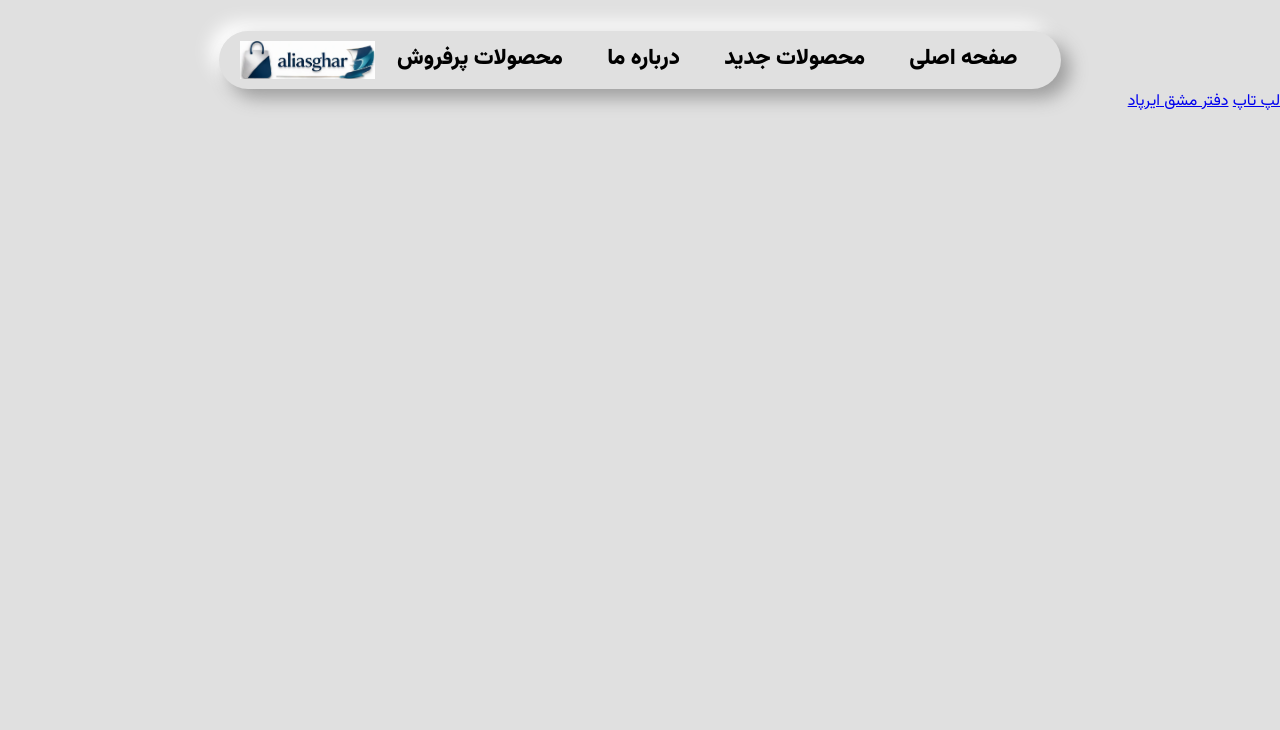
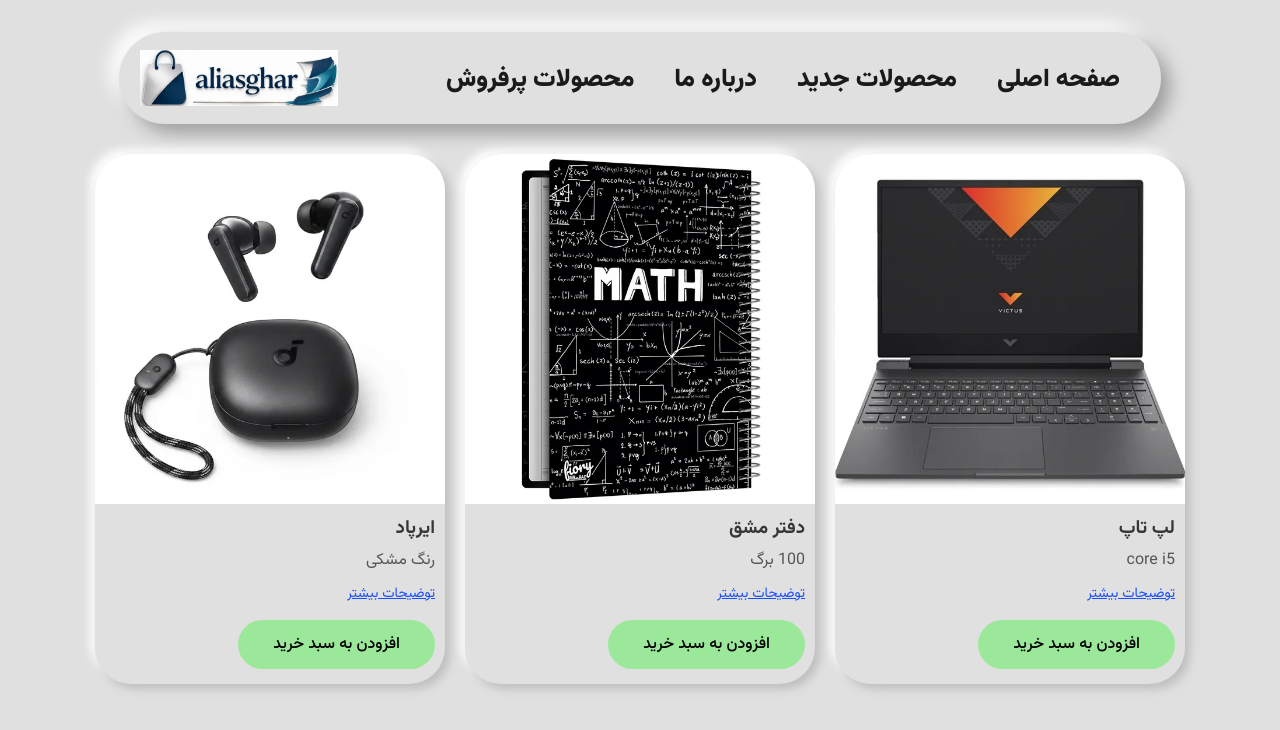
Before and after one commit to somayeabiri647-hue/online-shop, a Flask app: page / in a window 1280 px wide. Shown: the top 730 px of the page. Run offline with Flask 3, Linux system fonts and the light colour scheme; data comes from the database, SQL or seed files in the repository; both versions use the stored data as it was after the commit; some libraries are stand-ins or nearby versions.

Commit message:
update project

```diff
--- a/static/cover/css/index.css
+++ b/static/cover/css/index.css
@@ -76,7 +76,7 @@ body {
     margin: 0;
     font-size: 16px;
     background-color: #E0E0E0;
-    color: #212121;
+    color: #363636;
     font-family: Vazirmatn;
 }
 
@@ -91,17 +91,19 @@ header  img  {
 }
 header > section {
     width: 100%;
-    max-width: 800px;
-    height: 38px;
+    max-width: 1000px;
+    height: 56px;
     margin: auto;
-    margin-top: 30.5px;
-    padding: 10px 21px;
+    margin-top: 32px;
+    padding: 18px 21px;
+
+
 border-radius: 72px;
 background: #E0E0E0;
 box-shadow: 9px 9px 18px #9d9d9d,
             -9px -9px 18px #ffffff;
 }
-header > div {
+header  div {
     display: flex;
     justify-content: center;
     align-items: center;
@@ -109,8 +111,8 @@ header > div {
 }
 
 header a {
-    font-size: 22px;
-    color: black;
+    font-size: 25px;
+    color: #1a1a1a;
     text-decoration: none;
     font-weight: 900;
     margin: 0 10px 0;
@@ -120,3 +122,85 @@ header a {
 header a:hover {
     text-decoration: underline;
 }
+
+.products {
+    display: flex;
+    justify-content: center;
+    align-items: center;
+    margin-top: 20px;
+}
+
+
+.product-box {
+    max-width: 350px;
+    margin: 10px;
+    border-radius: 36px;
+    background: #e0e0e0;
+    box-shadow: 5px 5px 10px #bebebe,
+                -5px -5px 10px #ffffff;
+    padding-bottom: 15px;
+    text-align: right;          /* چون RTL هست، right یعنی سر خط */
+    direction: rtl;
+}
+
+.product-box > img {
+    width: 100%;
+    border-top-right-radius: inherit;
+    border-top-left-radius: inherit;
+    display: block;
+}
+
+.product-box > h3 {
+    margin: 10px 10px 5px;
+    text-align: right;
+}
+
+.product-box > p {
+    font-size: 16px;
+    margin: 0 10px 10px;
+    color: #555;
+    text-align: right;
+}
+
+/* لینک «توضیحات بیشتر» - بدون باکس، سر خط */
+.product-box > a.blue {
+    display: block;
+    color: #1a4fff;
+    text-decoration: underline;
+    font-size: 14px;
+    background: none;
+    border: none;
+    margin: 10px 10px 0;   /* ← margin-top اضافه شد */
+    padding: 0;
+    text-align: right;
+}
+
+.product-box > a.blue:hover {
+    color: #0033cc;
+}
+
+
+.product-box > div {
+    display: flex;
+    justify-content: flex-start;
+    align-items: center;
+    margin-top: 15px;
+    padding: 0 10px;
+}
+
+
+.product-box > div > a {
+    display: inline-block;
+    text-decoration: none;
+    padding: 12px 35px;      /* ← این خط رو تغییر بده */
+    color: #000;
+    font-size: 16px;         /* ← و این خط */
+    font-weight: 500;
+    border-radius: 25px;
+    background: #9be89b;
+    border: none;
+}
+
+.product-box > div > a:hover {
+    background: #7fd87f;
+}
--- a/templates/main.html
+++ b/templates/main.html
@@ -6,7 +6,7 @@
 
     <header>
         <section>
-            <img src="{{ url_for("static", filename = "image/logo.png" ) }}" alt="aliasghar">
+            <img src="{{ url_for('static', filename='image/logo.png') }}" alt="aliasghar">
             <div>
                 <a href="#">صفحه اصلی</a>
                 <a href="#">محصولات جدید</a>
@@ -16,10 +16,23 @@
         </section>
     </header>
 
+    <section class="products">
+        {% for p in products %}
+            <section class="product-box">
+                <img src="{{ url_for('static', filename='cover/' ~ p.id ~ '.jpg') }}" alt="{{ p.name }}">
+                <h3>{{ p.name }}</h3>
+                <p>{{ p.description|truncate(60) }}</p>
 
+                <a class="blue" href="{{ url_for('general.product_page', id=p.id, name=p.name) }}">
+                    توضیحات بیشتر
+                </a>
 
-    {% for p in products %}
-    <a href="{{ url_for('general.product_page', id=p.id, name=p.name) }}">{{ p.name }}</a>
+                <div>
+                    <a href="/add-to-cart?id={{ p.id }}">
+                        افزودن به سبد خرید
+                    </a>
+                </div>
+            </section>
         {% endfor %}
-
+    </section>
 {% endblock %}
```
Also changed, not shown: instance/database.db, static/cover/2.jpg, static/cover/3.jpg. Lines whose indentation alone changed are shown as unchanged.
